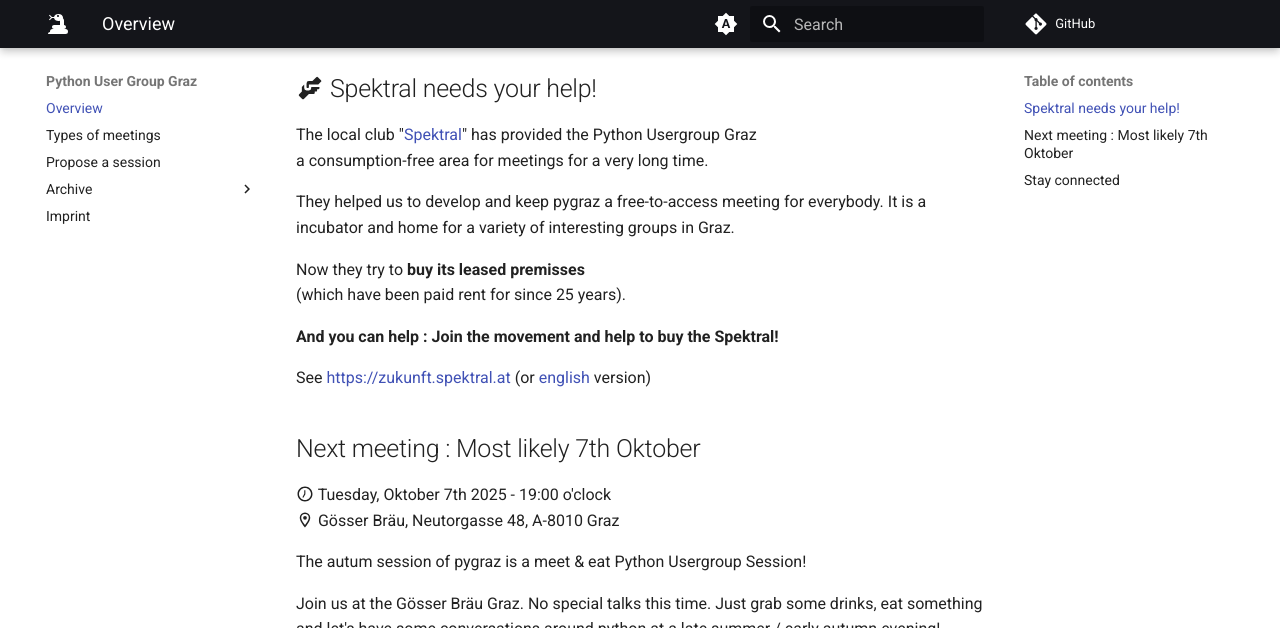
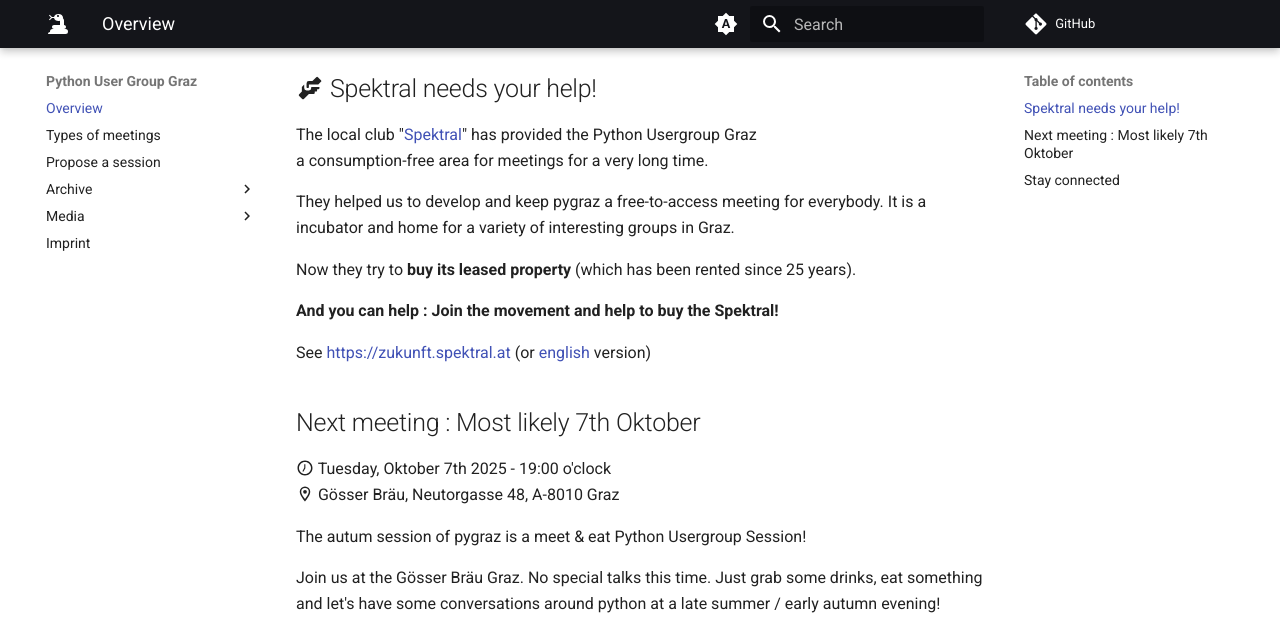
Before and after one commit to pygraz/ghp-website, an MkDocs documentation site: the page built from docs/index.md, in a window 1280 px wide and 900 px high, scrolled down 417 px, cut to the strip 0-628 px from the top of the window. Built offline with MkDocs 1.6.1 and Material for MkDocs 9.7.7, drawn with Linux system fonts in a browser that asks for light colours; comment, search, counter and statistics services are not loaded.

Commit message:
fixed : typos, added media in navigation and python documentary

```diff
--- a/docs/index.md
+++ b/docs/index.md
@@ -16,8 +16,7 @@
 They helped us to develop and keep pygraz a free-to-access meeting for everybody.
 It is a incubator and home for a variety of interesting groups in Graz.<br/>
 
-Now they try to **buy its leased premisses** <br>
-(which have been paid rent for since 25 years).
+Now they try to **buy its leased property** (which has been rented since 25 years).
 
 **And you can help : Join the movement and help to buy the Spektral!**
 
--- a/mkdocs.yml
+++ b/mkdocs.yml
@@ -220,5 +220,6 @@
           - "2012 on one page": "meetings/2012/index.md"
           - "2011 on one page": "meetings/2011/index.md"
           - "2010 on one page": "meetings/2010/index.md"
-
+  - "Media":
+      "Python: The documentary": "media.md"
   - "Imprint": "imprint.md"
```
Also changed, not shown: docs/media.md (added, +10 -0 lines).
